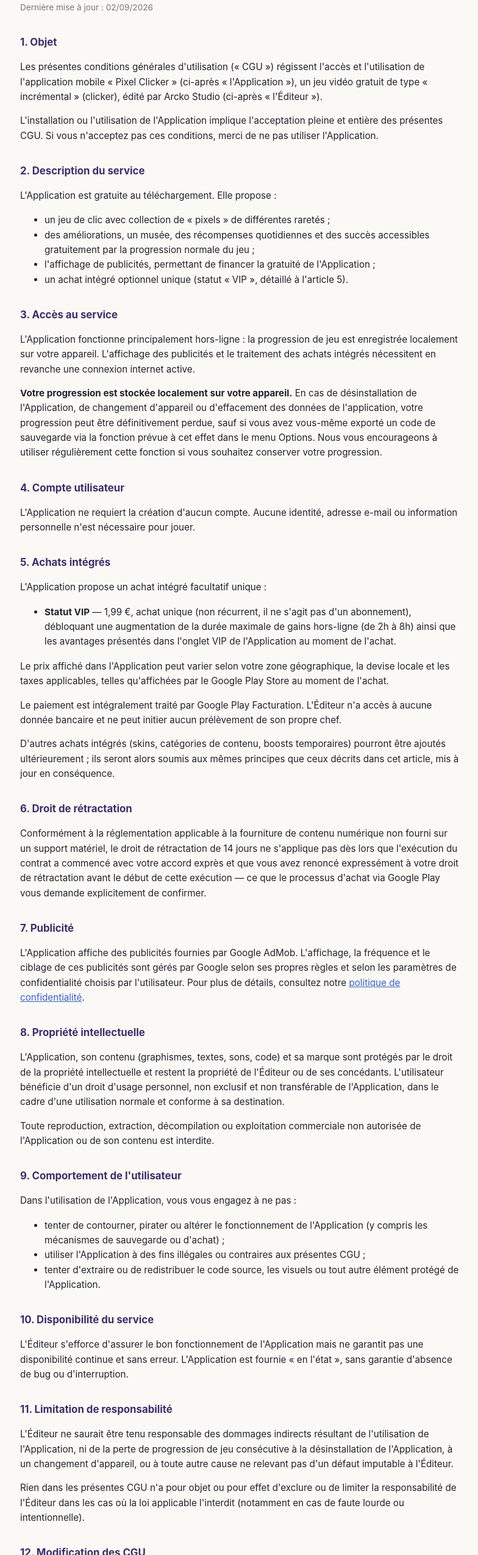
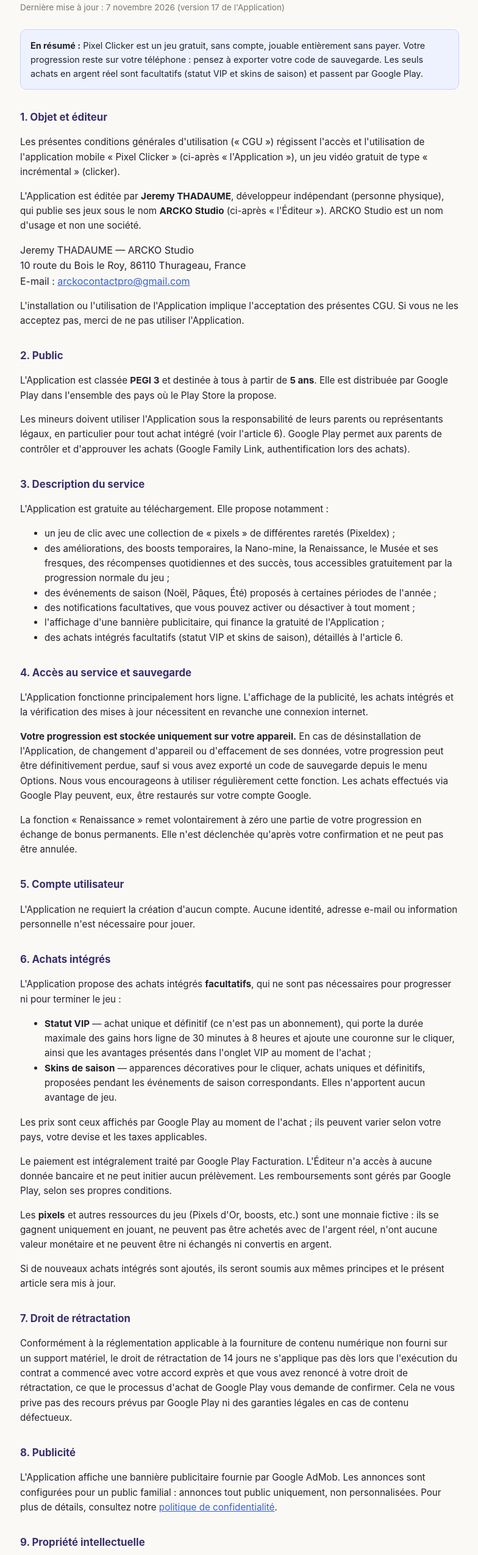
Before and after one commit to ARCKO-studio/pixel-clicker-app, a plain HTML site: page docs/cgu.html in a window 1280 px wide. Shown: the part 90-2640 px from the top of the page at 61% size, without its empty margins (247-1031 px from the left). Drawn offline with Linux system fonts and the light colour scheme.

Commit message:
Update cgu.html

```diff
--- a/docs/cgu.html
+++ b/docs/cgu.html
@@ -3,6 +3,7 @@
 <head>
 <meta charset="UTF-8">
 <meta name="viewport" content="width=device-width, initial-scale=1.0">
+<meta name="description" content="Conditions générales d'utilisation de l'application Pixel Clicker, éditée sous le nom ARCKO Studio.">
 <title>Conditions générales d'utilisation — Pixel Clicker</title>
 <style>
   body{ font-family:-apple-system,BlinkMacSystemFont,'Segoe UI',Roboto,sans-serif; max-width:720px; margin:0 auto; padding:28px 20px 60px; color:#22222c; line-height:1.6; background:#faf9f6; }
@@ -10,104 +11,184 @@
   h2{ font-size:1.05rem; margin-top:32px; color:#3a2f6b; }
   p, li{ font-size:0.95rem; }
   .updated{ color:#777; font-size:0.85rem; margin-bottom:24px; }
-  .placeholder{ background:#fff3cd; border:1px solid #ffe08a; border-radius:6px; padding:2px 6px; font-style:italic; }
-  .notice{ background:#eef2ff; border:1px solid #c7d2fe; border-radius:10px; padding:14px 16px; font-size:0.85rem; margin-bottom:28px; }
+  .notice{ background:#eef2ff; border:1px solid #c7d2fe; border-radius:10px; padding:14px 16px; font-size:0.9rem; margin-bottom:28px; }
   a{ color:#3a5fcd; }
+  address{ font-style:normal; }
 </style>
 </head>
 <body>
+<header>
   <h1>Conditions générales d'utilisation</h1>
-<p class="updated">Dernière mise à jour : 02/09/2026</p>
-<h2>1. Objet</h2>
+  <p class="updated">Dernière mise à jour : <time datetime="2026-11-07">7 novembre 2026</time> (version 17 de l'Application)</p>
+</header>
+
+<main>
+<div class="notice">
+  <strong>En résumé :</strong> Pixel Clicker est un jeu gratuit, sans compte, jouable entièrement sans payer. Votre progression reste sur votre téléphone : pensez à exporter votre code de sauvegarde. Les seuls achats en argent réel sont facultatifs (statut VIP et skins de saison) et passent par Google Play.
+</div>
+
+<section>
+  <h2>1. Objet et éditeur</h2>
   <p>
-  Les présentes conditions générales d'utilisation (« CGU ») régissent l'accès et l'utilisation de l'application mobile « Pixel Clicker » (ci-après « l'Application »), un jeu vidéo gratuit de type « incrémental » (clicker), édité par Arcko Studio (ci-après « l'Éditeur »).
+    Les présentes conditions générales d'utilisation (« CGU ») régissent l'accès et l'utilisation de l'application mobile « Pixel Clicker » (ci-après « l'Application »), un jeu vidéo gratuit de type « incrémental » (clicker).
   </p>
   <p>
-  L'installation ou l'utilisation de l'Application implique l'acceptation pleine et entière des présentes CGU. Si vous n'acceptez pas ces conditions, merci de ne pas utiliser l'Application.
+    L'Application est éditée par <strong>Jeremy THADAUME</strong>, développeur indépendant (personne physique), qui publie ses jeux sous le nom <strong>ARCKO Studio</strong> (ci-après « l'Éditeur »). ARCKO Studio est un nom d'usage et non une société.
   </p>
-<h2>2. Description du service</h2>
+  <address>
+    Jeremy THADAUME — ARCKO Studio<br>
+    10 route du Bois le Roy, 86110 Thurageau, France<br>
+    E-mail : <a href="mailto:arckocontactpro@gmail.com">arckocontactpro@gmail.com</a>
+  </address>
   <p>
-  L'Application est gratuite au téléchargement. Elle propose :
+    L'installation ou l'utilisation de l'Application implique l'acceptation des présentes CGU. Si vous ne les acceptez pas, merci de ne pas utiliser l'Application.
   </p>
-<ul>
-  <li>un jeu de clic avec collection de « pixels » de différentes raretés ;</li>
-  <li>des améliorations, un musée, des récompenses quotidiennes et des succès accessibles gratuitement par la progression normale du jeu ;</li>
-  <li>l'affichage de publicités, permettant de financer la gratuité de l'Application ;</li>
-  <li>un achat intégré optionnel unique (statut « VIP », détaillé à l'article 5).</li>
-</ul>
-<h2>3. Accès au service</h2>
+</section>
+
+<section>
+  <h2>2. Public</h2>
   <p>
-  L'Application fonctionne principalement hors-ligne : la progression de jeu est enregistrée localement sur votre appareil. L'affichage des publicités et le traitement des achats intégrés nécessitent en revanche une connexion internet active.
+    L'Application est classée <strong>PEGI 3</strong> et destinée à tous à partir de <strong>5 ans</strong>. Elle est distribuée par Google Play dans l'ensemble des pays où le Play Store la propose.
   </p>
   <p>
-  <strong>Votre progression est stockée localement sur votre appareil.</strong> En cas de désinstallation de l'Application, de changement d'appareil ou d'effacement des données de l'application, votre progression peut être définitivement perdue, sauf si vous avez vous-même exporté un code de sauvegarde via la fonction prévue à cet effet dans le menu Options. Nous vous encourageons à utiliser régulièrement cette fonction si vous souhaitez conserver votre progression.
+    Les mineurs doivent utiliser l'Application sous la responsabilité de leurs parents ou représentants légaux, en particulier pour tout achat intégré (voir l'article 6). Google Play permet aux parents de contrôler et d'approuver les achats (Google Family Link, authentification lors des achats).
   </p>
-<h2>4. Compte utilisateur</h2>
+</section>
+
+<section>
+  <h2>3. Description du service</h2>
+  <p>L'Application est gratuite au téléchargement. Elle propose notamment :</p>
+  <ul>
+    <li>un jeu de clic avec une collection de « pixels » de différentes raretés (Pixeldex) ;</li>
+    <li>des améliorations, des boosts temporaires, la Nano-mine, la Renaissance, le Musée et ses fresques, des récompenses quotidiennes et des succès, tous accessibles gratuitement par la progression normale du jeu ;</li>
+    <li>des événements de saison (Noël, Pâques, Été) proposés à certaines périodes de l'année ;</li>
+    <li>des notifications facultatives, que vous pouvez activer ou désactiver à tout moment ;</li>
+    <li>l'affichage d'une bannière publicitaire, qui finance la gratuité de l'Application ;</li>
+    <li>des achats intégrés facultatifs (statut VIP et skins de saison), détaillés à l'article 6.</li>
+  </ul>
+</section>
+
+<section>
+  <h2>4. Accès au service et sauvegarde</h2>
+  <p>
+    L'Application fonctionne principalement hors ligne. L'affichage de la publicité, les achats intégrés et la vérification des mises à jour nécessitent en revanche une connexion internet.
+  </p>
+  <p>
+    <strong>Votre progression est stockée uniquement sur votre appareil.</strong> En cas de désinstallation de l'Application, de changement d'appareil ou d'effacement de ses données, votre progression peut être définitivement perdue, sauf si vous avez exporté un code de sauvegarde depuis le menu Options. Nous vous encourageons à utiliser régulièrement cette fonction. Les achats effectués via Google Play peuvent, eux, être restaurés sur votre compte Google.
+  </p>
+  <p>
+    La fonction « Renaissance » remet volontairement à zéro une partie de votre progression en échange de bonus permanents. Elle n'est déclenchée qu'après votre confirmation et ne peut pas être annulée.
+  </p>
+</section>
+
+<section>
+  <h2>5. Compte utilisateur</h2>
   <p>
     L'Application ne requiert la création d'aucun compte. Aucune identité, adresse e-mail ou information personnelle n'est nécessaire pour jouer.
   </p>
-<h2>5. Achats intégrés</h2>
-<p>
-  L'Application propose un achat intégré facultatif unique :
-</p>
+</section>
+
+<section>
+  <h2>6. Achats intégrés</h2>
+  <p>L'Application propose des achats intégrés <strong>facultatifs</strong>, qui ne sont pas nécessaires pour progresser ni pour terminer le jeu :</p>
   <ul>
-  <li><strong>Statut VIP</strong> — 1,99&nbsp;€, achat unique (non récurrent, il ne s'agit pas d'un abonnement), débloquant une augmentation de la durée maximale de gains hors-ligne (de 2h à 8h) ainsi que les avantages présentés dans l'onglet VIP de l'Application au moment de l'achat.</li>
+    <li><strong>Statut VIP</strong> — achat unique et définitif (ce n'est pas un abonnement), qui porte la durée maximale des gains hors ligne de 30 minutes à 8 heures et ajoute une couronne sur le cliquer, ainsi que les avantages présentés dans l'onglet VIP au moment de l'achat ;</li>
+    <li><strong>Skins de saison</strong> — apparences décoratives pour le cliquer, achats uniques et définitifs, proposées pendant les événements de saison correspondants. Elles n'apportent aucun avantage de jeu.</li>
   </ul>
   <p>
-  Le prix affiché dans l'Application peut varier selon votre zone géographique, la devise locale et les taxes applicables, telles qu'affichées par le Google Play Store au moment de l'achat.
+    Les prix sont ceux affichés par Google Play au moment de l'achat ; ils peuvent varier selon votre pays, votre devise et les taxes applicables.
   </p>
   <p>
-  Le paiement est intégralement traité par Google Play Facturation. L'Éditeur n'a accès à aucune donnée bancaire et ne peut initier aucun prélèvement de son propre chef.
+    Le paiement est intégralement traité par Google Play Facturation. L'Éditeur n'a accès à aucune donnée bancaire et ne peut initier aucun prélèvement. Les remboursements sont gérés par Google Play, selon ses propres conditions.
   </p>
   <p>
-  D'autres achats intégrés (skins, catégories de contenu, boosts temporaires) pourront être ajoutés ultérieurement ; ils seront alors soumis aux mêmes principes que ceux décrits dans cet article, mis à jour en conséquence.
-</p>
-<h2>6. Droit de rétractation</h2>
-<p>
-  Conformément à la réglementation applicable à la fourniture de contenu numérique non fourni sur un support matériel, le droit de rétractation de 14 jours ne s'applique pas dès lors que l'exécution du contrat a commencé avec votre accord exprès et que vous avez renoncé expressément à votre droit de rétractation avant le début de cette exécution — ce que le processus d'achat via Google Play vous demande explicitement de confirmer.
-</p>
-<h2>7. Publicité</h2>
-<p>
-  L'Application affiche des publicités fournies par Google AdMob. L'affichage, la fréquence et le ciblage de ces publicités sont gérés par Google selon ses propres règles et selon les paramètres de confidentialité choisis par l'utilisateur. Pour plus de détails, consultez notre <a href="politique-confidentialite.html">politique de confidentialité</a>.
-</p>
-<h2>8. Propriété intellectuelle</h2>
-<p>
-  L'Application, son contenu (graphismes, textes, sons, code) et sa marque sont protégés par le droit de la propriété intellectuelle et restent la propriété de l'Éditeur ou de ses concédants. L'utilisateur bénéficie d'un droit d'usage personnel, non exclusif et non transférable de l'Application, dans le cadre d'une utilisation normale et conforme à sa destination.
+    Les <strong>pixels</strong> et autres ressources du jeu (Pixels d'Or, boosts, etc.) sont une monnaie fictive : ils se gagnent uniquement en jouant, ne peuvent pas être achetés avec de l'argent réel, n'ont aucune valeur monétaire et ne peuvent être ni échangés ni convertis en argent.
   </p>
   <p>
-  Toute reproduction, extraction, décompilation ou exploitation commerciale non autorisée de l'Application ou de son contenu est interdite.
+    Si de nouveaux achats intégrés sont ajoutés, ils seront soumis aux mêmes principes et le présent article sera mis à jour.
   </p>
-<h2>9. Comportement de l'utilisateur</h2>
+</section>
+
+<section>
+  <h2>7. Droit de rétractation</h2>
+  <p>
+    Conformément à la réglementation applicable à la fourniture de contenu numérique non fourni sur un support matériel, le droit de rétractation de 14 jours ne s'applique pas dès lors que l'exécution du contrat a commencé avec votre accord exprès et que vous avez renoncé à votre droit de rétractation, ce que le processus d'achat de Google Play vous demande de confirmer. Cela ne vous prive pas des recours prévus par Google Play ni des garanties légales en cas de contenu défectueux.
+  </p>
+</section>
+
+<section>
+  <h2>8. Publicité</h2>
+  <p>
+    L'Application affiche une bannière publicitaire fournie par Google AdMob. Les annonces sont configurées pour un public familial : annonces tout public uniquement, non personnalisées. Pour plus de détails, consultez notre <a href="politique-confidentialite.html">politique de confidentialité</a>.
+  </p>
+</section>
+
+<section>
+  <h2>9. Propriété intellectuelle</h2>
+  <p>
+    L'Application et son contenu (graphismes, pixel art, textes, sons, musiques, code) ainsi que les noms « Pixel Clicker » et « ARCKO Studio » sont protégés par le droit de la propriété intellectuelle et restent la propriété de l'Éditeur ou de ses concédants. Les œuvres d'art du domaine public reproduites dans le Musée sont réinterprétées en pixel art par l'Éditeur.
+  </p>
+  <p>
+    Vous bénéficiez d'un droit d'usage personnel, non exclusif et non transférable de l'Application, pour une utilisation normale et conforme à sa destination. Toute reproduction, extraction, décompilation ou exploitation commerciale non autorisée de l'Application ou de son contenu est interdite.
+  </p>
+</section>
+
+<section>
+  <h2>10. Comportement de l'utilisateur</h2>
   <p>Dans l'utilisation de l'Application, vous vous engagez à ne pas :</p>
   <ul>
-  <li>tenter de contourner, pirater ou altérer le fonctionnement de l'Application (y compris les mécanismes de sauvegarde ou d'achat) ;</li>
+    <li>tenter de contourner, pirater ou altérer le fonctionnement de l'Application (y compris les mécanismes de sauvegarde, d'achat ou de limitation des clics automatiques) ;</li>
     <li>utiliser l'Application à des fins illégales ou contraires aux présentes CGU ;</li>
-  <li>tenter d'extraire ou de redistribuer le code source, les visuels ou tout autre élément protégé de l'Application.</li>
+    <li>extraire ou redistribuer le code, les visuels ou tout autre élément protégé de l'Application.</li>
   </ul>
-<h2>10. Disponibilité du service</h2>
+</section>
+
+<section>
+  <h2>11. Disponibilité et évolution du service</h2>
   <p>
-  L'Éditeur s'efforce d'assurer le bon fonctionnement de l'Application mais ne garantit pas une disponibilité continue et sans erreur. L'Application est fournie « en l'état », sans garantie d'absence de bug ou d'interruption.
+    L'Éditeur s'efforce d'assurer le bon fonctionnement de l'Application, mais ne garantit pas une disponibilité continue et sans erreur. L'Application est fournie « en l'état ». Son contenu (pixels, événements, fonctionnalités, équilibre du jeu) peut évoluer au fil des mises à jour ; les achats intégrés déjà effectués restent acquis.
   </p>
-<h2>11. Limitation de responsabilité</h2>
+</section>
+
+<section>
+  <h2>12. Limitation de responsabilité</h2>
   <p>
-  L'Éditeur ne saurait être tenu responsable des dommages indirects résultant de l'utilisation de l'Application, ni de la perte de progression de jeu consécutive à la désinstallation de l'Application, à un changement d'appareil, ou à toute autre cause ne relevant pas d'un défaut imputable à l'Éditeur.
+    L'Éditeur ne saurait être tenu responsable des dommages indirects résultant de l'utilisation de l'Application, ni de la perte de progression consécutive à une désinstallation, un changement d'appareil, un effacement des données ou toute autre cause ne relevant pas d'un défaut imputable à l'Éditeur.
   </p>
   <p>
-  Rien dans les présentes CGU n'a pour objet ou pour effet d'exclure ou de limiter la responsabilité de l'Éditeur dans les cas où la loi applicable l'interdit (notamment en cas de faute lourde ou intentionnelle).
+    Rien dans les présentes CGU n'a pour objet ou pour effet d'exclure ou de limiter la responsabilité de l'Éditeur dans les cas où la loi applicable l'interdit, ni de priver le consommateur des droits que lui accorde la loi de son pays de résidence.
   </p>
-<h2>12. Modification des CGU</h2>
+</section>
+
+<section>
+  <h2>13. Modification des CGU</h2>
   <p>
-  L'Éditeur peut modifier les présentes CGU à tout moment, notamment pour refléter une évolution de l'Application, de ses fonctionnalités ou de la réglementation applicable. La version en vigueur est celle accessible depuis le menu Options de l'Application, avec sa date de dernière mise à jour.
+    L'Éditeur peut modifier les présentes CGU, notamment pour tenir compte d'une évolution de l'Application ou de la réglementation. La version en vigueur est celle accessible depuis le menu Options de l'Application, avec sa date de dernière mise à jour.
   </p>
-<h2>13. Résiliation</h2>
+</section>
+
+<section>
+  <h2>14. Fin de l'utilisation</h2>
   <p>
-  Vous pouvez cesser d'utiliser l'Application à tout moment en la désinstallant. L'Éditeur se réserve le droit de suspendre l'accès à l'Application en cas de manquement grave aux présentes CGU.
+    Vous pouvez cesser d'utiliser l'Application à tout moment en la désinstallant. L'Éditeur peut cesser de distribuer ou de mettre à jour l'Application ; une version déjà installée reste alors utilisable, dans la limite de son fonctionnement hors ligne.
   </p>
-<h2>14. Droit applicable et litiges</h2>
+</section>
+
+<section>
+  <h2>15. Droit applicable et litiges</h2>
   <p>
-  Les présentes CGU sont soumises au droit français. En cas de litige, et à défaut de résolution amiable, les tribunaux français seront seuls compétents, sous réserve des règles impératives de protection des consommateurs applicables à votre résidence.
+    Les présentes CGU sont soumises au droit français. En cas de difficulté, nous vous invitons à nous contacter d'abord par e-mail afin de trouver une solution amiable. À défaut, les tribunaux français seront compétents, sous réserve des règles impératives de protection des consommateurs applicables dans votre pays de résidence.
   </p>
-<h2>15. Contact</h2>
-<p>Pour toute question relative aux présentes CGU : arckocontactpro@gmail.com.</p>
+</section>
+
+<section>
+  <h2>16. Contact</h2>
+  <address>
+    Jeremy THADAUME — ARCKO Studio<br>
+    10 route du Bois le Roy, 86110 Thurageau, France<br>
+    <a href="mailto:arckocontactpro@gmail.com">arckocontactpro@gmail.com</a>
+  </address>
+</section>
+</main>
 </body>
 </html>
```
Lines whose indentation alone changed are shown as unchanged.
